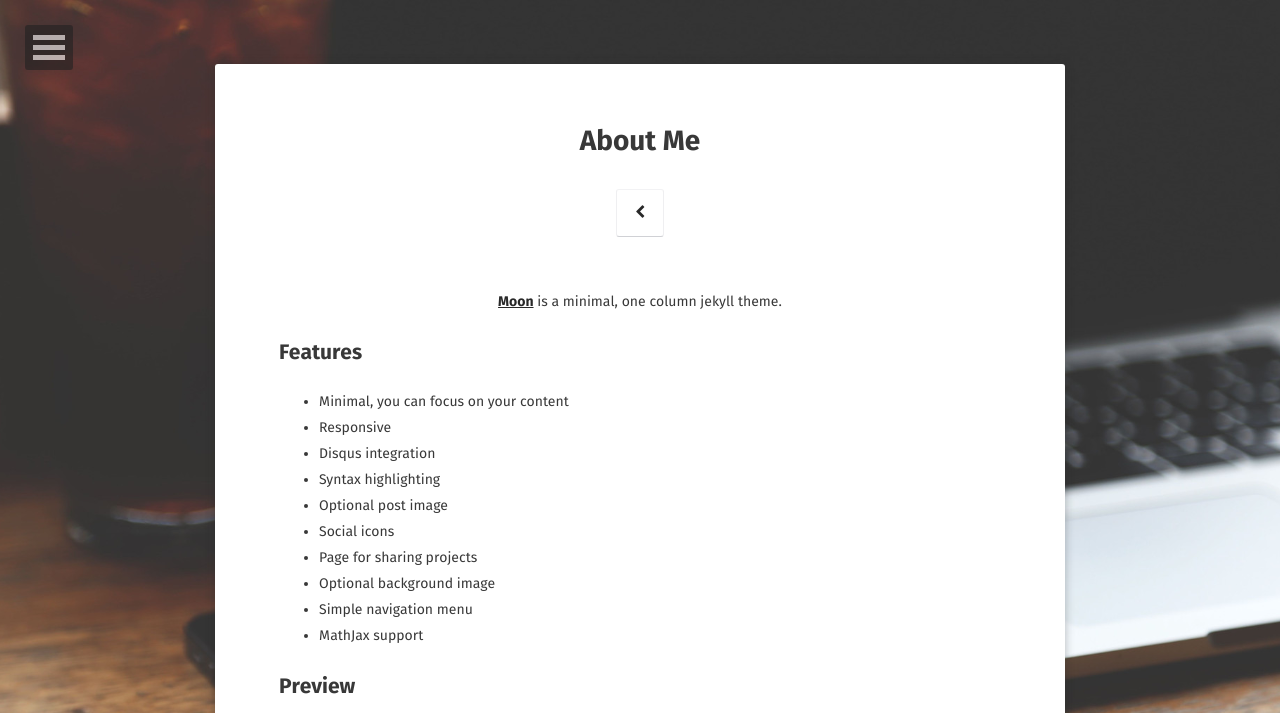
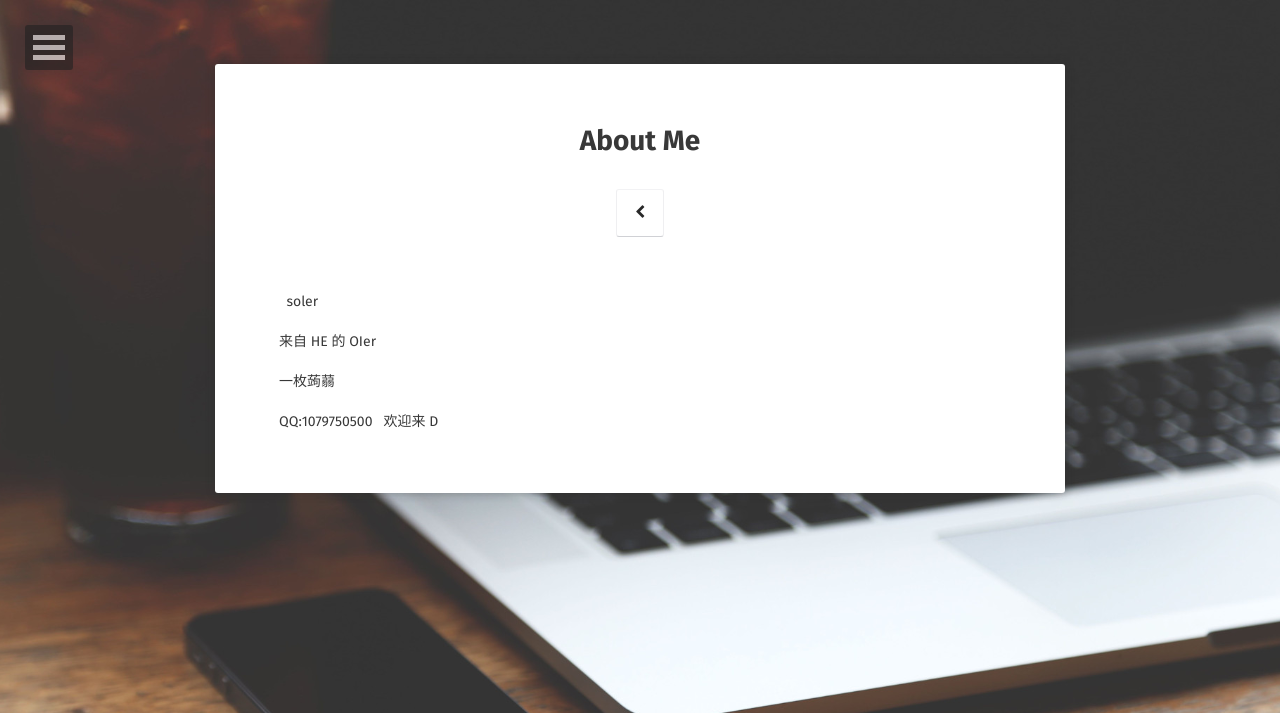
Before and after one commit to olers/olers.github.io, a Jekyll site: the page built from about/index.md, in a window 1280 px wide. Shown: the top 713 px of the page. Built offline with Jekyll 4.4.1, drawn with Linux system fonts in a browser that asks for light colours; some web fonts are replaced; some of the changed text lies outside the part shown; grey boxes are pictures that could not be loaded.

Commit message:
Update index.md

```diff
--- a/about/index.md
+++ b/about/index.md
@@ -6,32 +6,12 @@
 comments: false
 ---
 
-<center><a href="https://olers.github.io/"><b>Moon</b></a> is a minimal, one column jekyll theme.</center>
+soler
 
-## Features
-* Minimal, you can focus on your content
-* Responsive
-* Disqus integration
-* Syntax highlighting
-* Optional post image
-* Social icons
-* Page for sharing projects
-* Optional background image
-* Simple navigation menu
-* MathJax support
+来自 HE 的 OIer
 
-## Preview
+一枚蒟蒻
 
-{% capture images %}
-    https://cloud.githubusercontent.com/assets/754514/14509720/61c61058-01d6-11e6-93ab-0918515ecd56.png
-    https://cloud.githubusercontent.com/assets/754514/14509716/61ac6c8e-01d6-11e6-879f-8308883de790.png
-{% endcapture %}
-{% include gallery images=images caption="Screenshots of Moon Theme" cols=2 %}
+QQ:1079750500
 
-See a [live version of Moon](http://taylantatli.github.io/Moon) hosted on GitHub.
-
-## Getting Started
-
-To learn how to install and use this theme check out the [Setup Guide](http://taylantatli.me/Moon/moon-theme/) for more information.
-
-[Install Moon](https://github.com/TaylanTatli/Moon){: .btn}
+欢迎来 D
```
